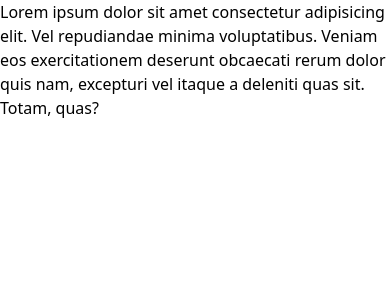
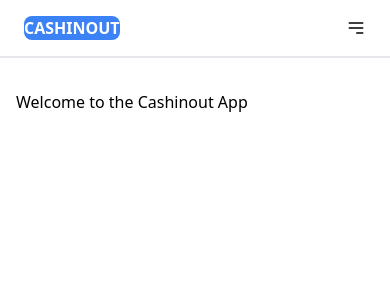
Before and after one commit to gantira/cashinout, a Vue app: page / in a window 390 px wide. Shown: the top 300 px of the page. Built offline with nearby package versions, Linux system fonts and the light colour scheme.

Commit message:
8 Simpe Responsive Navbar

```diff
--- a/src/App.vue
+++ b/src/App.vue
@@ -1,9 +1,16 @@
 <template>
+  <navbar />
+  <div class="mt-8"></div>
   <router-view />
 </template>
 
 <script>
-export default {};
+import Navbar from "./components/Navbar.vue";
+export default {
+  components: {
+    Navbar,
+  },
+};
 </script>
 
 <style>
--- /dev/null
+++ b/src/components/Navbar.vue
@@ -0,0 +1,73 @@
+<template>
+  <div class="border-b lg:py-3">
+    <div class="flex flex-col lg:flex-row justify-between">
+      <div
+        class="flex justify-between items-center border-b lg:border-b-0 py-4 lg:py-0 px-6 lg:pr-0"
+      >
+        <router-link class="font-semibold uppercase" to="/">
+          Cashinout
+        </router-link>
+
+        <button
+          @click="isOn = !isOn"
+          class="block lg:hidden focus:outline-none"
+        >
+          <svg
+            class="w-5 h-5"
+            fill="none"
+            stroke="currentColor"
+            viewBox="0 0 24 24"
+            xmlns="http://www.w3.org/2000/svg"
+          >
+            <path
+              :class="!isOn ? 'block' : 'hidden'"
+              stroke-linecap="round"
+              stroke-linejoin="round"
+              stroke-width="2"
+              d="M4 6h16M4 12h16m-7 6h7"
+            ></path>
+
+            <path
+              :class="isOn ? 'block' : 'hidden'"
+              stroke-linecap="round"
+              stroke-linejoin="round"
+              stroke-width="2"
+              d="M6 18L18 6M6 6l12 12"
+            ></path>
+          </svg>
+        </button>
+      </div>
+      <div
+        :class="isOn ? 'block' : 'hidden'"
+        class="py-4 lg:py-0 lg:flex flex-col lg:flex-row justify-between lg:items-center w-full px-6"
+      >
+        <div class="flex flex-col lg:flex-row lg:items-center">
+          <router-link :class="className" to="/about">About</router-link>
+        </div>
+        <!-- <div class="flex items-center">
+          <router-link :class="className" to="/login">Angga</router-link>
+          <router-link :class="className" to="/register">Logout</router-link>
+        </div> -->
+        <div class="flex flex-col lg:flex-row lg:items-center">
+          <router-link :class="className" to="/login">Login</router-link>
+          <router-link :class="className" to="/register">Register</router-link>
+        </div>
+      </div>
+    </div>
+  </div>
+</template>
+
+<script>
+import { ref } from "vue";
+export default {
+  setup() {
+    const className = "px-4 py-2";
+    const isOn = ref(false);
+
+    return { className, isOn };
+  },
+};
+</script>
+
+<style>
+</style>
--- a/src/router/index.js
+++ b/src/router/index.js
@@ -9,17 +9,25 @@ const routes = [
   },
   {
     path: '/about',
-    name: 'About',
-    // route level code-splitting
-    // this generates a separate chunk (about.[hash].js) for this route
-    // which is lazy-loaded when the route is visited.
+    name: 'about',
     component: () => import(/* webpackChunkName: "about" */ '../views/About.vue')
-  }
+  },
+  {
+    path: '/login',
+    name: 'login',
+    component: () => import(/* webpackChunkName: "about" */ '../views/auth/Login.vue')
+  },
+  {
+    path: '/register',
+    name: 'register',
+    component: () => import(/* webpackChunkName: "about" */ '../views/auth/Register.vue')
+  },
 ]
 
 const router = createRouter({
   history: createWebHistory(process.env.BASE_URL),
-  routes
+  routes,
+  linkExactActiveClass: 'bg-blue-500 rounded-lg text-white'
 })
 
 export default router
--- a/src/views/Home.vue
+++ b/src/views/Home.vue
@@ -1,8 +1,6 @@
 <template>
   <div class="container mx-auto">
-    Lorem ipsum dolor sit amet consectetur adipisicing elit. Vel repudiandae
-    minima voluptatibus. Veniam eos exercitationem deserunt obcaecati rerum
-    dolor quis nam, excepturi vel itaque a deleniti quas sit. Totam, quas?
+      Welcome to the Cashinout App
   </div>
 </template>
 
--- /dev/null
+++ b/src/views/auth/Login.vue
@@ -0,0 +1,15 @@
+<template>
+  <div class="container">
+      login
+  </div>
+</template>
+
+<script>
+export default {
+
+}
+</script>
+
+<style>
+
+</style>
--- /dev/null
+++ b/src/views/auth/Register.vue
@@ -0,0 +1,15 @@
+<template>
+  <div class="container">
+      Register
+  </div>
+</template>
+
+<script>
+export default {
+
+}
+</script>
+
+<style>
+
+</style>
--- a/tailwind.config.js
+++ b/tailwind.config.js
@@ -3,7 +3,7 @@ module.exports = {
   darkMode: false, // or 'media' or 'class'
   theme: {
     extend: {
-        conatiner: {
+        container: {
             center: 'true',
             padding: '1rem',
         }
```
